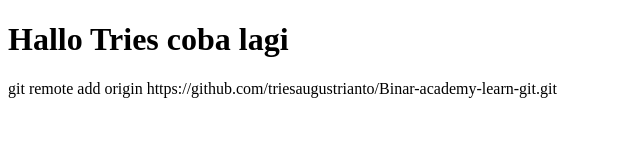
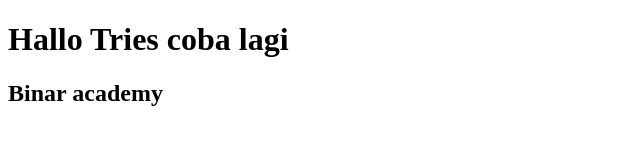
Before and after one commit to triesaugustrianto/Binar, a plain HTML site: page index.html in a window 1280 px wide. Shown: the whole page, without its empty margins (0-640 px from the left). Drawn offline with Linux system fonts and the light colour scheme.

Commit message:
add H2 text

```diff
--- a/index.html
+++ b/index.html
@@ -7,5 +7,6 @@
 </head>
 <body>
     <h1>Hallo Tries coba lagi</h1>
+    <h2>Binar academy</h2>
 </body>
-</html>git remote add origin https://github.com/triesaugustrianto/Binar-academy-learn-git.git
+</html>
```
